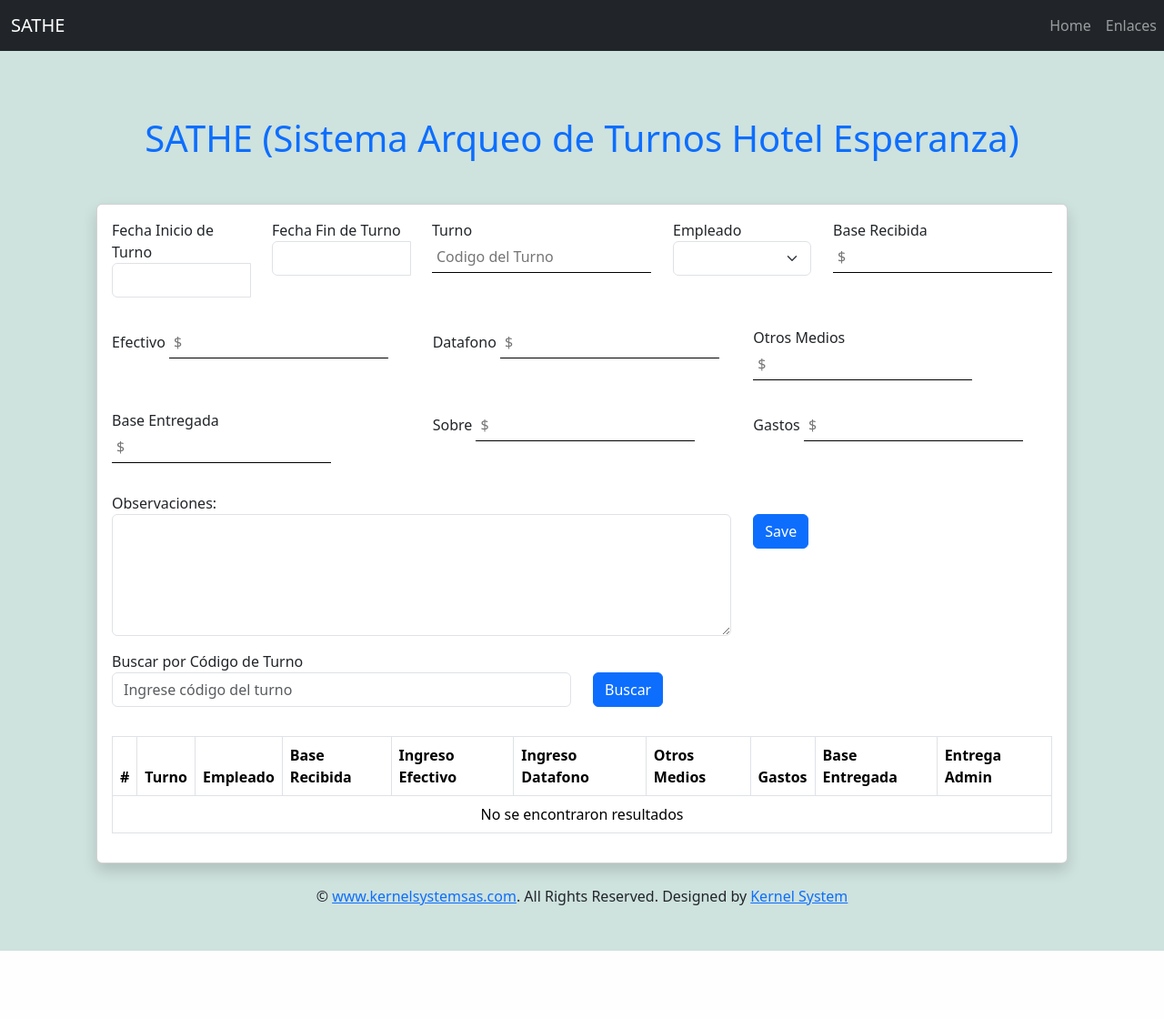
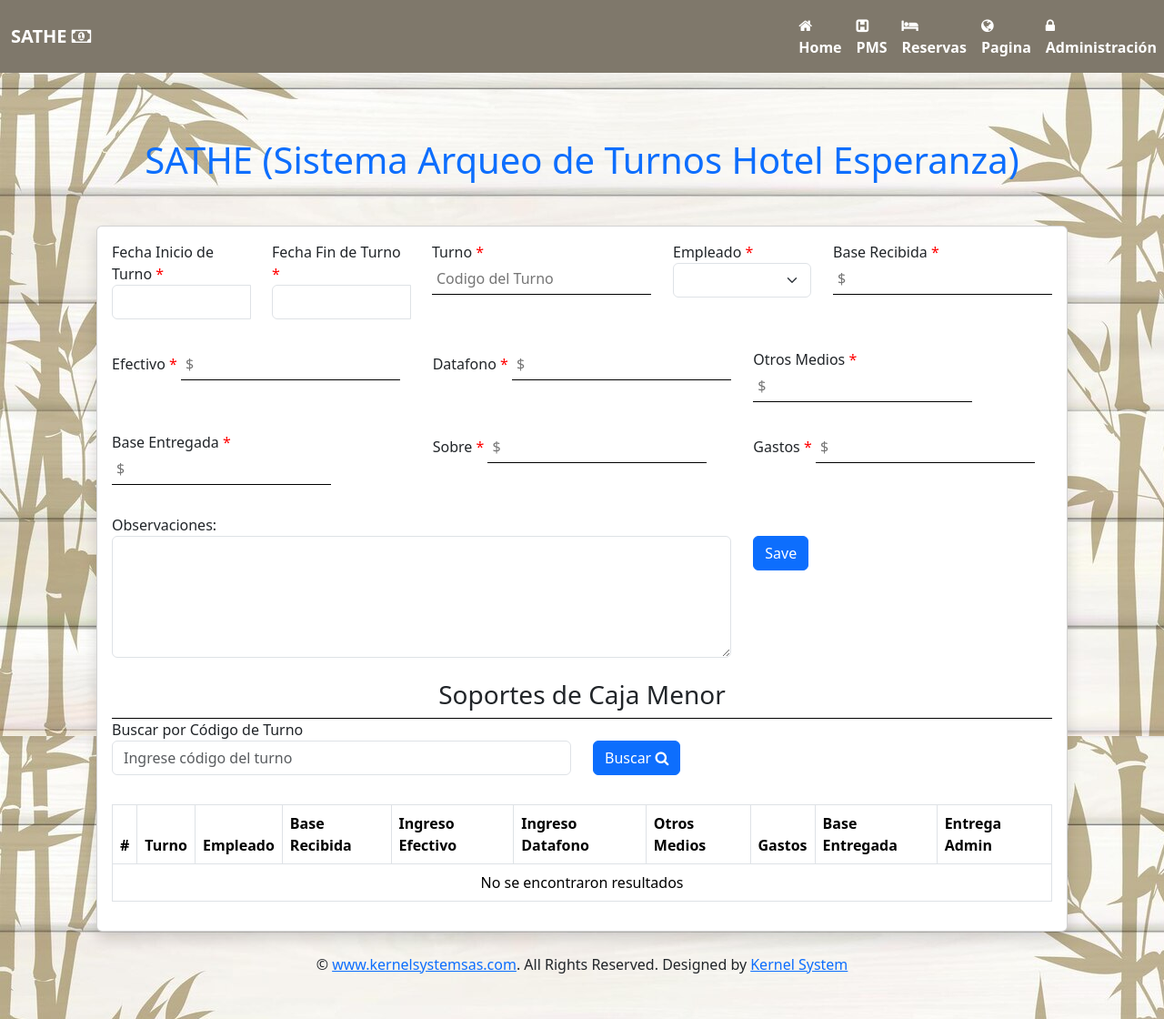
Before and after one commit to aagude18/SATH-Sistema-Arqueo-Turnos-Hotel-, a Flask app: page / in a window 1280 px wide. Shown: the whole page at 91% size. Before the commit the page ends 1045 px from the top, so only its background shows below. Run offline with Flask 2, Linux system fonts and the light colour scheme; data that the repository does not hold is empty.

Commit message:
Se actualiza Navbar

```diff
--- a/static/css/main.css
+++ b/static/css/main.css
@@ -7,6 +7,14 @@
   padding: 5px;
   outline: none;
 }
+.col-t {
+  border-left: 1px;
+  border-right: 1px;
+  border-top: 1px;
+  border-bottom: 1px solid black;
+  padding-bottom: 4px;
+  outline: none;
+}
 .body{
   background-color: blue;
 }
--- a/templates/index.html
+++ b/templates/index.html
@@ -3,10 +3,10 @@
 {% block content %}
 <style>
     body {
-      background-color: rgb(206, 226, 222);
+      /*background-color: rgb(206, 226, 222);*/
+      background-image: url("/static/images/bamboo.jpg");
     }
-    </style>
-
+</style>
     <h1 class="text-center mt-5 mb-5 text-primary" > SATHE (Sistema Arqueo de Turnos Hotel Esperanza)</h1>
     <div class="container">
         <div class="card shadow" >
@@ -14,25 +14,25 @@
                 <form action="/user2" method="POST">
                     <div class="row mb-3">
                         <div class="col">
-                            <label>Fecha Inicio de Turno</label>
+                            <label>Fecha Inicio de Turno <span style="color: red;">*</span></label>
                             <div class="input-group date">
                                 <input type="text" class="form-control mb-3" id="fecha_ingreso" name="FechaIn" required>
                                 <span class="input-group-addon"><i class="glyphicon glyphicon-th"></i></span>
                             </div>
                         </div>
                         <div class="col">
-                            <label>Fecha Fin de Turno</label>
+                            <label>Fecha Fin de Turno <span style="color: red;">*</span></label>
                             <div class="input-group date">
                                 <input type="text" class="form-control mb-3" id="fecha_salida" name="FechaOut" required>
                                 <span class="input-group-addon"><i class="glyphicon glyphicon-th"></i></span>
                             </div>
                         </div>
                         <div class="col">
-                            <label>Turno</label>
+                            <label>Turno <span style="color: red;">*</span></label>
                             <input type="text" class="col-f mb-3" name="Turno" placeholder="Codigo del Turno" required>
                         </div>
                         <div class="col">
-                            <label>Empleado</label>
+                            <label>Empleado <span style="color: red;">*</span></label>
                             <select class="form-select" id="selectElement" name="Empleado" aria-label="Default select example" onchange="convertSelection()" required>
                                 <option selected></option>
                                 <option value="Betty Berta">Betty Berta</option>
@@ -41,35 +41,35 @@
                             </select>
                         </div>
                         <div class="col">
-                            <label>Base Recibida</label>
+                            <label>Base Recibida <span style="color: red;">*</span></label>
                             <input type="text" class="col-f mb-3" name="Recibido" placeholder="$" required>
                         </div>
                     </div>
                     <div class="row mb-3">
                         <div class="col">
-                            <label>Efectivo</label>
+                            <label>Efectivo <span style="color: red;">*</span></label>
                             <input type="text" class="col-f mb-3" name="Efectivo" placeholder="$" required>
                         </div>
                         <div class="col">
-                            <label>Datafono</label>
+                            <label>Datafono <span style="color: red;">*</span></label>
                             <input type="text" class="col-f mb-3" name="Datafono" placeholder="$" required>
                         </div>
                         <div class="col">
-                            <label>Otros Medios</label>
+                            <label>Otros Medios <span style="color: red;">*</span></label>
                             <input type="text" class="col-f mb-3" name="OtrosMedios" placeholder="$" required>
                         </div>
                     </div>
                     <div class="row mb-3">
                         <div class="col">
-                            <label>Base Entregada</label>
+                            <label>Base Entregada <span style="color: red;">*</span></label>
                             <input type="text" class="col-f mb-3" name="Entregado" placeholder="$" required>
                         </div>
                         <div class="col">
-                            <label>Sobre</label>
+                            <label>Sobre <span style="color: red;">*</span></label>
                             <input type="text" class="col-f mb-3" name="EntregadoM" placeholder="$" required>
                         </div>
                         <div class="col">
-                            <label>Gastos</label>
+                            <label>Gastos <span style="color: red;">*</span></label>
                             <input type="text" class="col-f mb-3" name="Gastos" placeholder="$" required>
                         </div>
                     </div>
@@ -81,7 +81,7 @@
                                 </div>
                             </div>
                         <div class="col">
-                            <button class="btn btn-primary mb-3 mt-4" type="submit">Save</button>
+                            <button class="btn btn-primary mb-3 mt-4" type="submit">Save </button>
                             <!--button class="btn btn-primary mb-3 mt-4" type="button" data-bs-toggle="modal" data-bs-target="#exampleModal">Buscar <i class="fa fa-search"></i></button-->
                         </div>
                     </div>
@@ -124,6 +124,9 @@
                         </div>
                     </div>
                 </div>
+                <div class="col-t py-2 px-sm-3 px-md-5">
+                    <h3 class="m-0 text-center">Soportes de Caja Menor </h3>
+                </div>
                 <form action="/search_turno" method="GET">
                     <div class="row mb-3">
                         <div class="col">
@@ -131,7 +134,7 @@
                             <input type="text" class="form-control mb-3" name="Turno" placeholder="Ingrese código del turno">
                         </div>
                         <div class="col">
-                            <button class="btn btn-primary mb-3 mt-4" type="submit">Buscar</button>
+                            <button class="btn btn-primary mb-3 mt-4" type="submit">Buscar <i class="fa fa-search"></i></button>
                         </div>
                     </div>
                 </form>
@@ -174,7 +177,6 @@
                     {% endif %}
                     </tbody>
                 </table>
-
                 <!--Tabla de Edición>
                 <div class="card shadow" >
                     <table class="table table-bordered">
--- a/templates/layout.html
+++ b/templates/layout.html
@@ -12,9 +12,9 @@
   </head>
   <body>
 
-    <nav class="navbar navbar-expand-lg navbar-dark bg-dark  ">
+    <nav class="navbar navbar-expand-lg" style="background-color: #7f786b;" >
       <div class="container-fluid">
-      <a class="navbar-brand" href="{{ url_for('home') }}">SATHE</a>
+      <a class="navbar-brand" href="{{ url_for('home') }}"><strong style="color: white;">SATHE </strong><i class="fa fa-money" style="color: white;"></i></a>
       <button class="navbar-toggler" type="button" data-toggle="collapse" data-target="#navbarNav" aria-controls="navbarNav" aria-expanded="false" aria-label="Toggle navigation">
         <span class="navbar-toggler-icon"></span>
       </button>
@@ -26,15 +26,44 @@
       <div class="collapse navbar-collapse" id="navbarNav">
         <ul class="navbar-nav">
           <li class="nav-item active">
-            <a class="nav-link" href="{{ url_for('home') }}">Home</a>
+            <a class="nav-link" href="{{ url_for('home') }}"><strong style="color: white;"><i class="fa fa-home" aria-hidden="true" ></i> Home</strong></a>
           </li>
           <li class="nav-item">
-            <a class="nav-link" href="{{ url_for('enlaces') }}">Enlaces</a>
+            <a class="nav-link" href="https://signin.cloudbeds.com/" target="_blank"><strong style="color: white;"><i class="fa fa-h-square" aria-hidden="true"></i> PMS</strong></a>
           </li>
+        </li>
+        <li class="nav-item">
+          <a class="nav-link" href="https://us2.cloudbeds.com/reservation/GZ8eAy" target="_blank"><strong style="color: white;"><i class="fa fa-bed"></i> Reservas</strong></a>
+        </li>
+      </li>
+      <li class="nav-item">
+        <a class="nav-link" href="https://www.hotelesperanzaac.com" target="_blank"><strong style="color: white;"><i class="fa fa-globe" aria-hidden="true"></i> Pagina</strong></a>
+      </li>
+    </li>
+    <li class="nav-item">
+      <a class="nav-link" data-bs-toggle="modal" data-bs-target="#adminModal" href=""><strong style="color: white;"><i class="fa fa-lock" aria-hidden="true"></i> Administración</strong></a>
+    </li>
         </ul>
       </div>
     </nav>
-
+ <!-- Modal -->
+<div class="modal fade" id="adminModal" data-bs-backdrop="static" data-bs-keyboard="false" tabindex="-1" aria-labelledby="staticBackdropLabel" aria-hidden="true">
+  <div class="modal-dialog">
+    <div class="modal-content">
+      <div class="modal-header">
+        <h5 class="modal-title" id="staticBackdropLabel">Modal title</h5>
+        <button type="button" class="btn-close" data-bs-dismiss="modal" aria-label="Close"></button>
+      </div>
+      <div class="modal-body">
+        Función no disponible por el momento
+      </div>
+      <div class="modal-footer">
+        <button type="button" class="btn btn-secondary" data-bs-dismiss="modal">Close</button>
+        <button type="button" class="btn btn-primary">Understood</button>
+      </div>
+    </div>
+  </div>
+</div>
 
     <div class="container p-4">
       {% block content %}
```
Also changed, not shown: static/images/bamboo.jpg (added).
